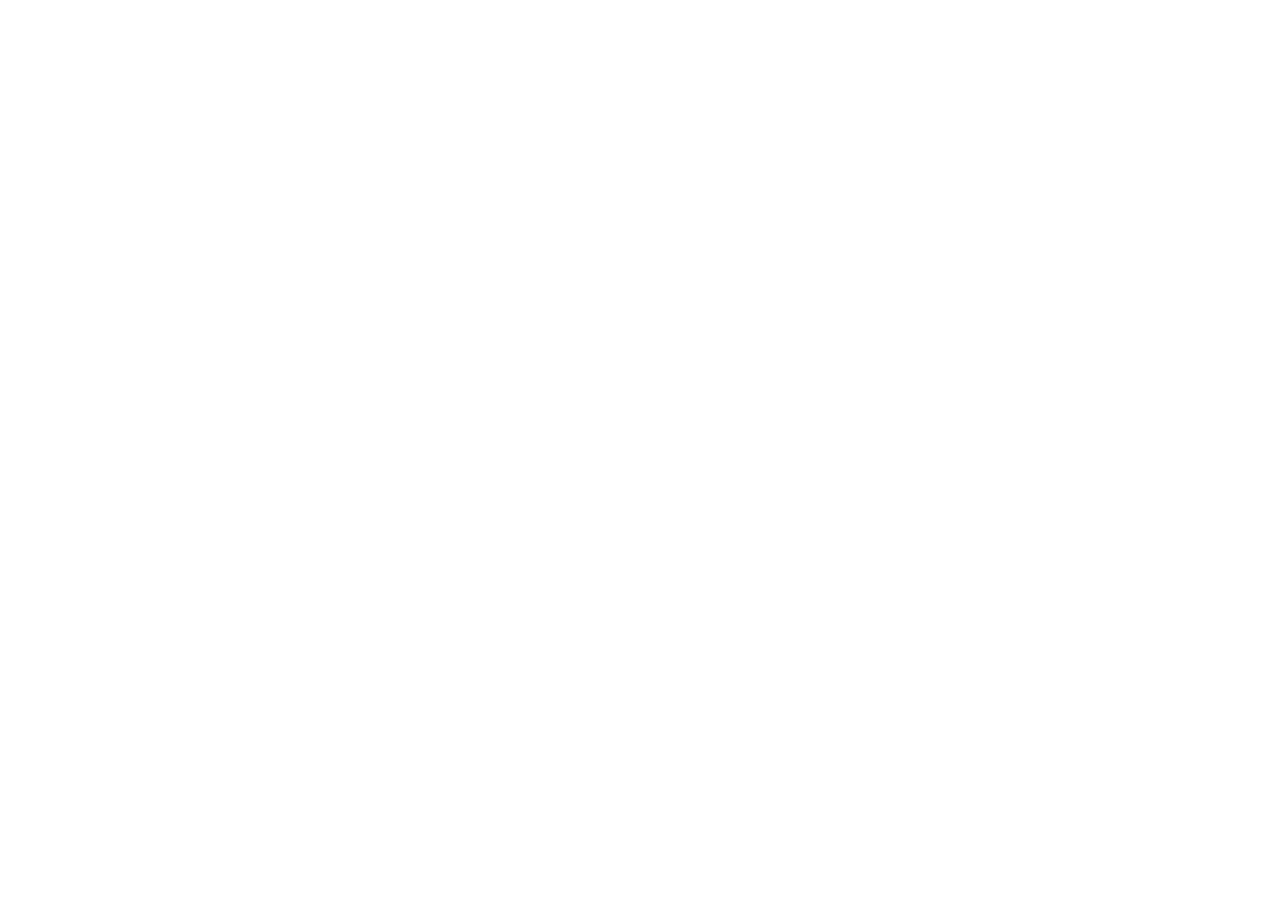
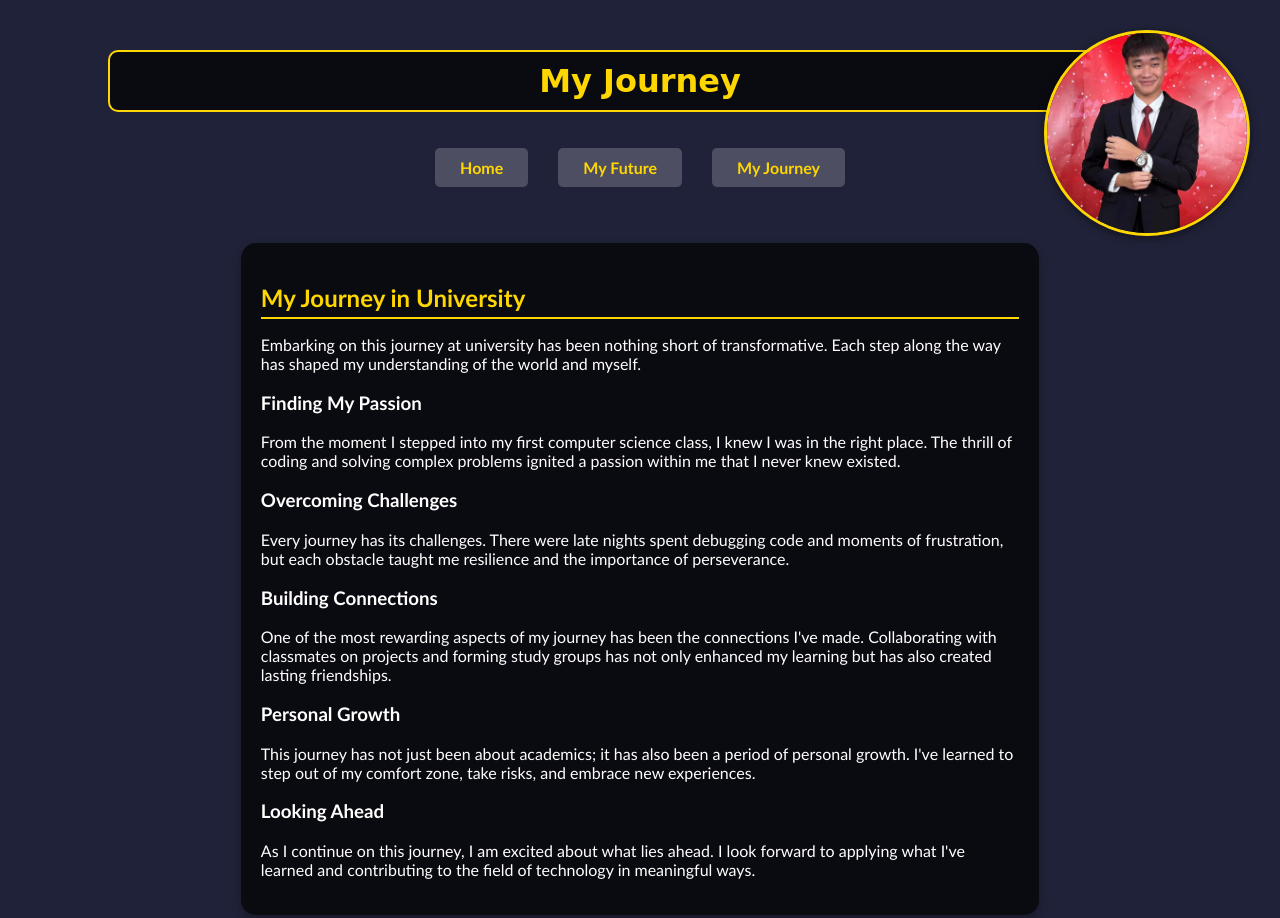
Before and after one commit to Songsatit/6709650367_MyCSTUStory, a plain HTML site: page myjourney.html in a window 1280 px wide. Before the commit the page ends 800 px from the top, so only its background shows below. Drawn offline with Linux system fonts and the light colour scheme; a web font is replaced by a local one.

Commit message:
my journey(1)

```diff
--- a/myjourney.html
+++ b/myjourney.html
@@ -0,0 +1,44 @@
+<!DOCTYPE html>
+<html lang="en">
+<head>
+    <meta charset="UTF-8">
+    <meta name="viewport" content="width=device-width, initial-scale=1.0">
+    <title>My Journey</title>
+    <link rel="stylesheet" href="mystyle.css">
+    <link href="https://fonts.googleapis.com/css2?family=Bungee+Tint&family=New+Amsterdam&display=swap" rel="stylesheet">
+</head>
+<body>
+    <header>
+        <h1 class="header">My Journey</h1>
+        <nav>
+            <ul class="menu">
+                <li><a href="index.html">Home</a></li>
+                <li><a href="myfuture.html">My Future</a></li>
+                <li><a href="myjourney.html">My Journey</a></li>
+            </ul>
+        </nav>
+    </header>
+    <div class="content">
+        <img class="image" src="resources/image.jpg" alt="Profile Image">
+        <div class="text">
+            <h2>My Journey in University</h2>
+            <p>Embarking on this journey at university has been nothing short of transformative. Each step along the way has shaped my understanding of the world and myself.</p>
+
+            <h3>Finding My Passion</h3>
+            <p>From the moment I stepped into my first computer science class, I knew I was in the right place. The thrill of coding and solving complex problems ignited a passion within me that I never knew existed.</p>
+
+            <h3>Overcoming Challenges</h3>
+            <p>Every journey has its challenges. There were late nights spent debugging code and moments of frustration, but each obstacle taught me resilience and the importance of perseverance.</p>
+
+            <h3>Building Connections</h3>
+            <p>One of the most rewarding aspects of my journey has been the connections I've made. Collaborating with classmates on projects and forming study groups has not only enhanced my learning but has also created lasting friendships.</p>
+
+            <h3>Personal Growth</h3>
+            <p>This journey has not just been about academics; it has also been a period of personal growth. I've learned to step out of my comfort zone, take risks, and embrace new experiences.</p>
+
+            <h3>Looking Ahead</h3>
+            <p>As I continue on this journey, I am excited about what lies ahead. I look forward to applying what I've learned and contributing to the field of technology in meaningful ways.</p>
+        </div>
+    </div>
+</body>
+</html>
--- a/mystyle.css
+++ b/mystyle.css
@@ -12,7 +12,7 @@ body
 
 .content
 {
-    background-color: rgba(0, 0, 0, 0.6);
+    background-color: rgba(0, 0, 0, 0.7);
     width: 60%;
     max-width: 800px;
     margin: 40px auto;
```
Also changed, not shown: myfuture.html (+11 -1 lines).
